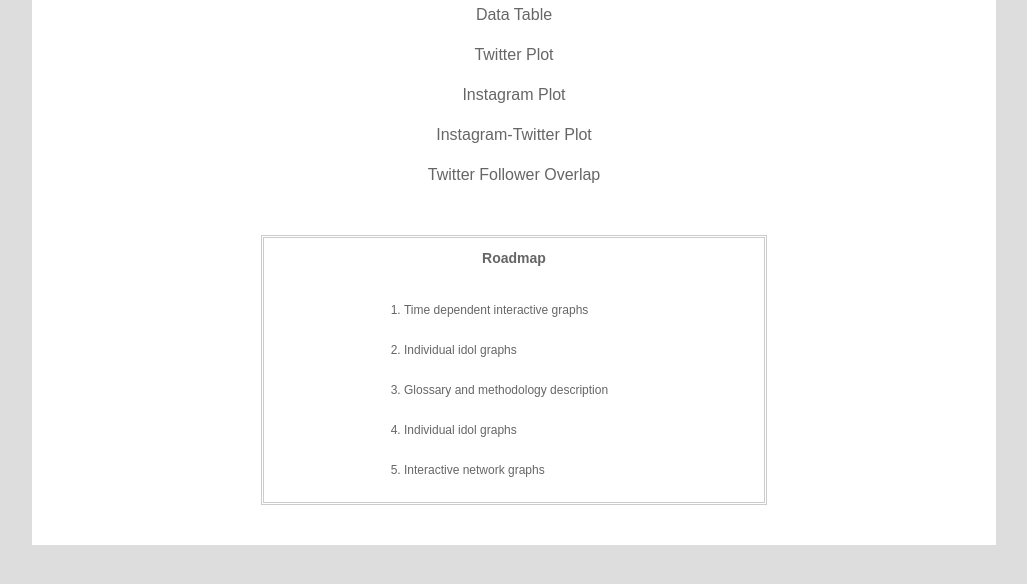
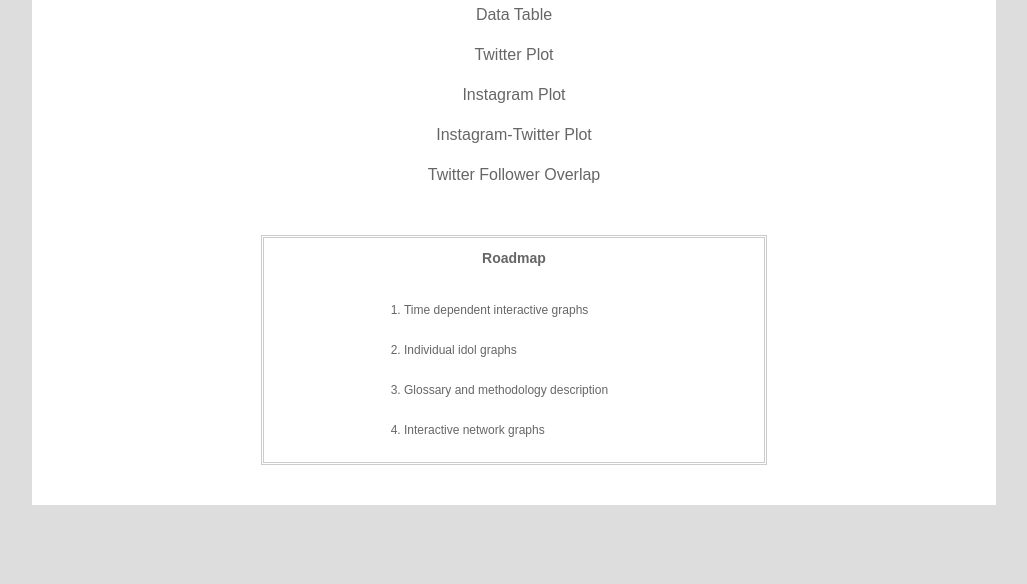
Before and after one commit to ui3TD/ui3TD.github.io, a plain HTML site: page index.html in a window 1280 px wide. Shown: the part 146-730 px from the top of the page, without its empty margins (126-1153 px from the left). Drawn offline with Linux system fonts and the light colour scheme.

Commit message:
metadata

```diff
--- a/index.html
+++ b/index.html
@@ -26,7 +26,6 @@
 <li>Time dependent interactive graphs</li>
 <li>Individual idol graphs</li>
 <li>Glossary and methodology description</li>
-<li>Individual idol graphs</li>
 <li>Interactive network graphs</li>
 </ol>
 </div>
```
